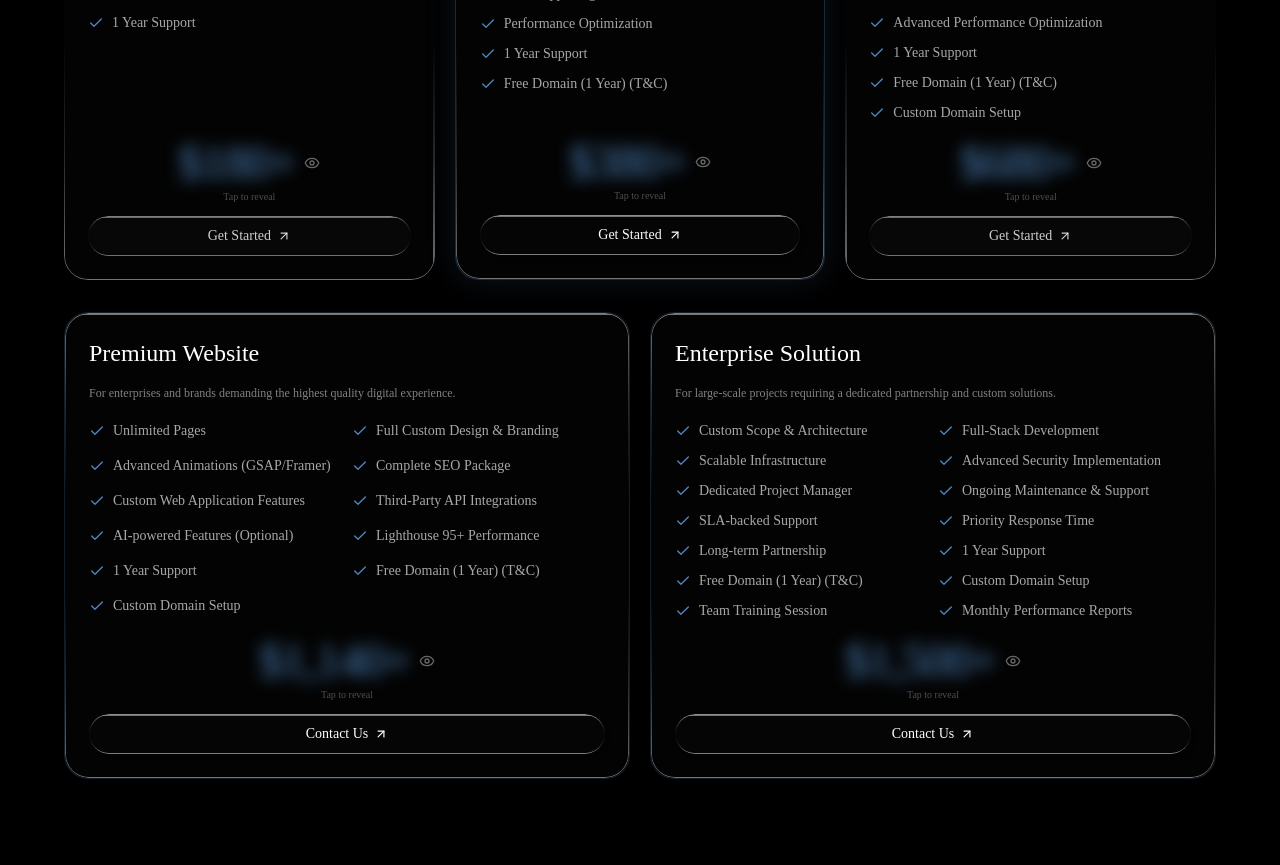
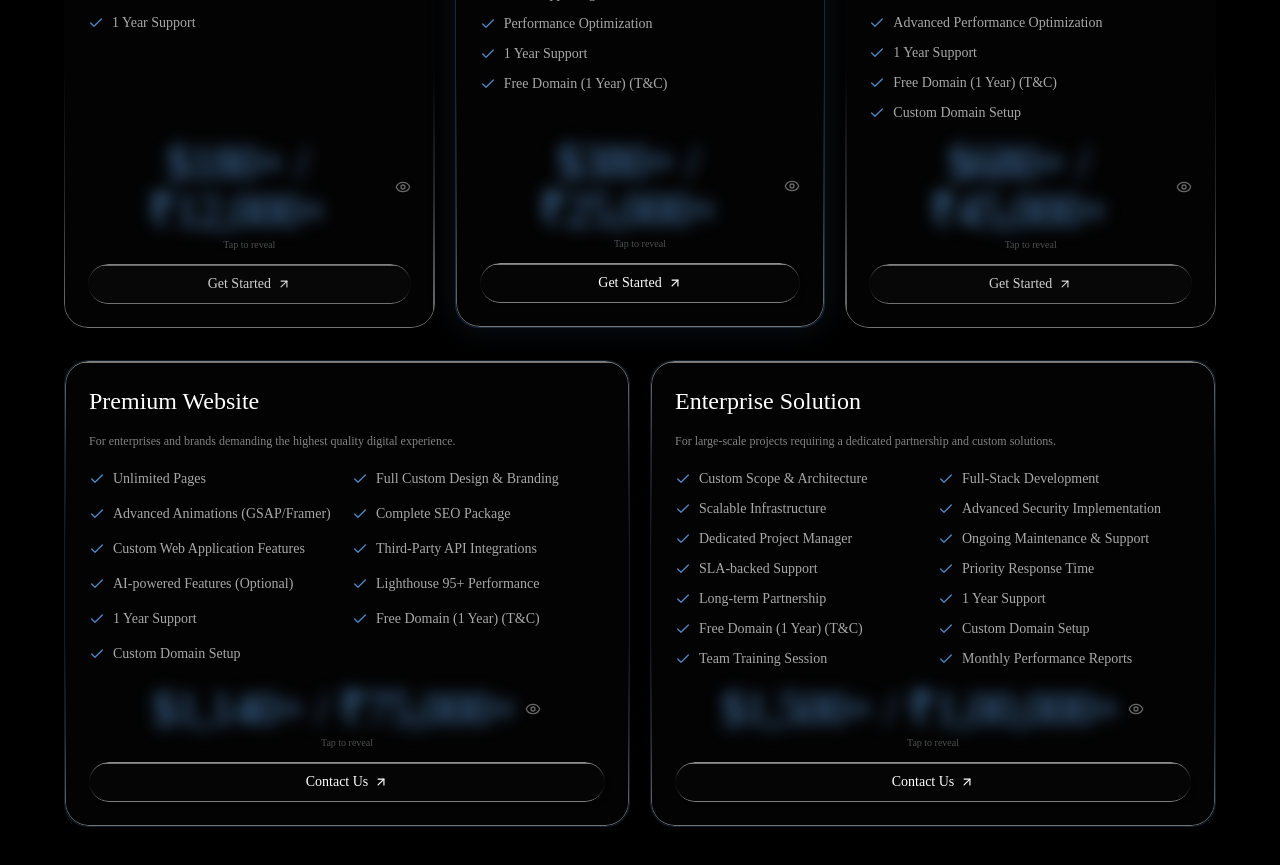
Before and after one commit to arnav27-22/arom-studio, a React (Vite) app: page /pricing in a window 1280 px wide. Shown: the part 940-1805 px from the top of the page. Built offline with nearby package versions, Linux system fonts and the light colour scheme; no server answers; a web font is replaced by a local one.

Commit message:
Show both USD and INR prices on pricing cards and contact form

```diff
--- a/src/data/pricing.ts
+++ b/src/data/pricing.ts
@@ -3,7 +3,7 @@ import type { Plan } from '../types'
 export const plans: Plan[] = [
   {
     name: 'Starter Website',
-    price: '$180+',
+    price: '$180+ / ₹12,000+',
     description: 'Perfect for small businesses and personal brands getting started online.',
     features: [
       '1-Page or 5-Page Website',
@@ -18,7 +18,7 @@ export const plans: Plan[] = [
   },
   {
     name: 'Professional Website',
-    price: '$380+',
+    price: '$380+ / ₹25,000+',
     description: 'Ideal for growing businesses that need a professional online presence.',
     features: [
       'Up to 10 Pages',
@@ -37,7 +37,7 @@ export const plans: Plan[] = [
   },
   {
     name: 'Business Website',
-    price: '$680+',
+    price: '$680+ / ₹45,000+',
     description: 'For established businesses requiring a comprehensive digital presence.',
     features: [
       'Up to 20 Pages',
@@ -55,7 +55,7 @@ export const plans: Plan[] = [
   },
   {
     name: 'Premium Website',
-    price: '$1,140+',
+    price: '$1,140+ / ₹75,000+',
     description: 'For enterprises and brands demanding the highest quality digital experience.',
     features: [
       'Unlimited Pages',
@@ -73,7 +73,7 @@ export const plans: Plan[] = [
   },
   {
     name: 'Enterprise Solution',
-    price: '$1,500+',
+    price: '$1,500+ / ₹1,00,000+',
     description: 'For large-scale projects requiring a dedicated partnership and custom solutions.',
     features: [
       'Custom Scope & Architecture',
--- a/src/pages/Contact.tsx
+++ b/src/pages/Contact.tsx
@@ -213,10 +213,10 @@ export default function Contact() {
                           className="w-full bg-white/5 border border-white/10 rounded-[18px] px-4 py-3 text-sm text-white placeholder:text-white/30 focus:outline-none focus:border-accent/50 transition-colors font-body appearance-none"
                         >
                           <option value="" className="bg-bg">Select budget range</option>
-                          <option value="180-380" className="bg-bg">$180 - $380</option>
-                          <option value="380-680" className="bg-bg">$380 - $680</option>
-                          <option value="680-1140" className="bg-bg">$680 - $1,140</option>
-                          <option value="1140-plus" className="bg-bg">$1,140+</option>
+                          <option value="180-380" className="bg-bg">$180 - $380 / ₹12K - ₹25K</option>
+                          <option value="380-680" className="bg-bg">$380 - $680 / ₹25K - ₹45K</option>
+                          <option value="680-1140" className="bg-bg">$680 - $1,140 / ₹45K - ₹75K</option>
+                          <option value="1140-plus" className="bg-bg">$1,140+ / ₹75K+</option>
                           <option value="custom" className="bg-bg">Custom / Enterprise</option>
                         </select>
                         {formData.budget === 'custom' && (
```
